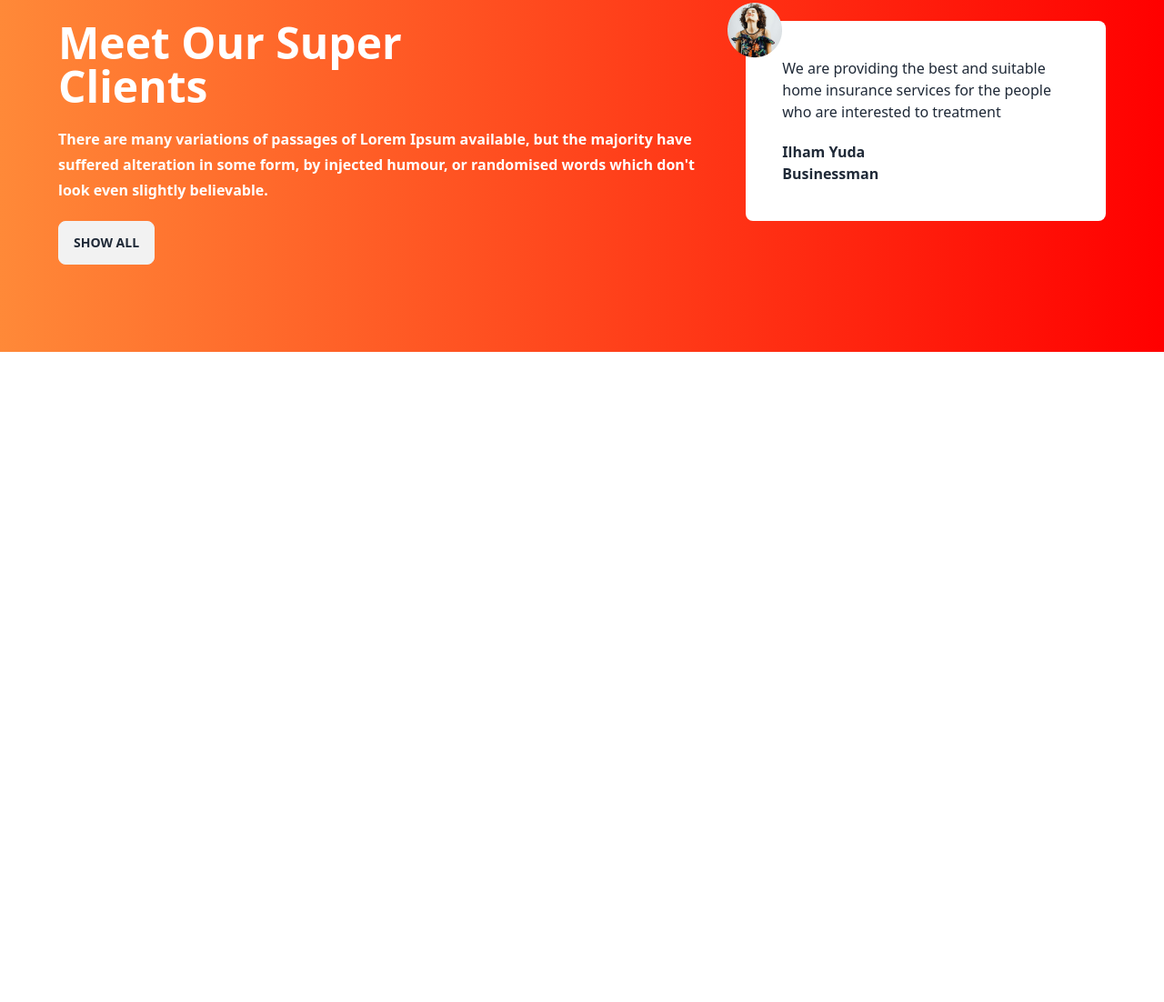
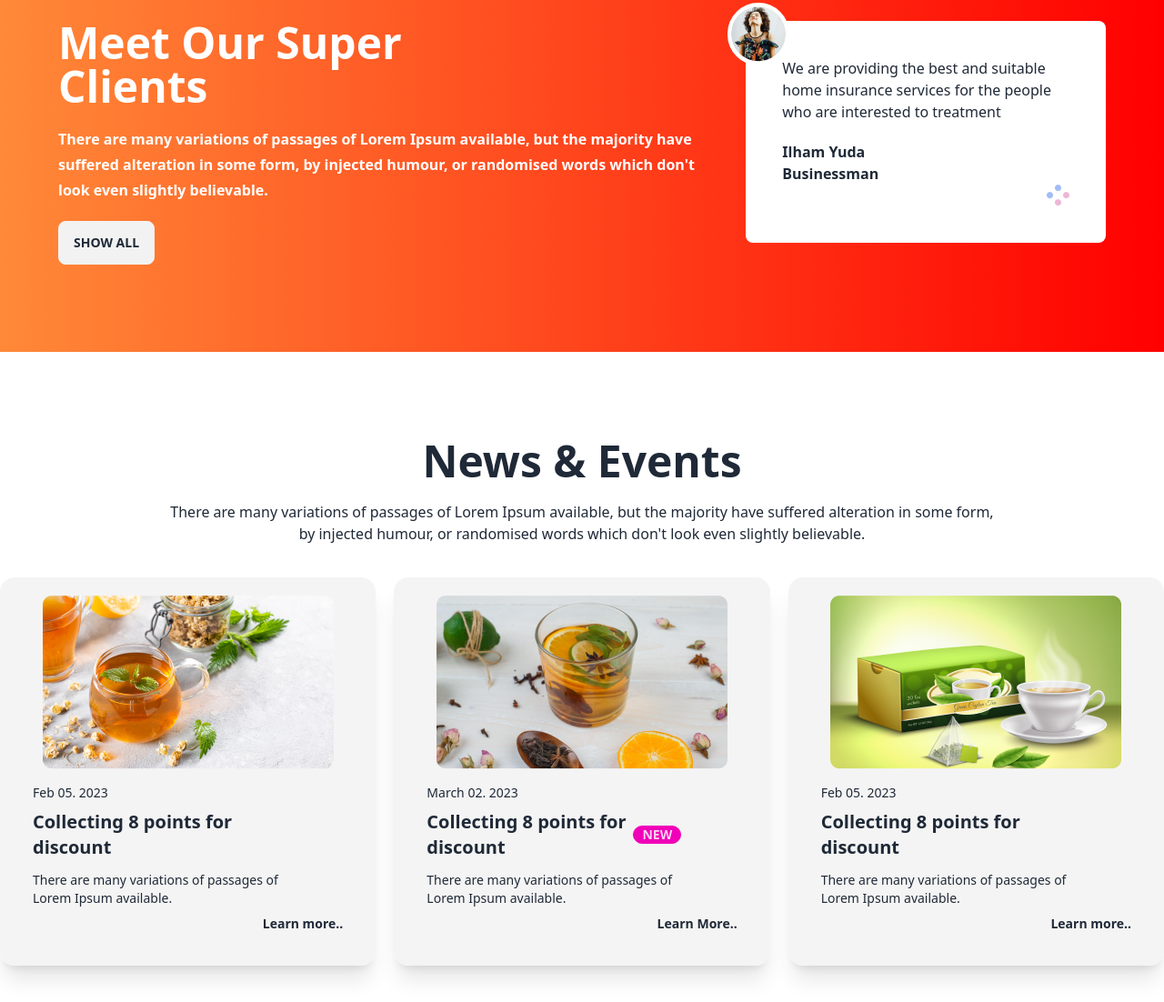
Before and after one commit to 2dn4bd/tea-house-with-daisy-ui, a plain HTML site: page index.html in a window 1280 px wide. Shown: the part 1896-2998 px from the top of the page at 91% size. Before the commit the page ends 2379 px from the top, so only its background shows below. Drawn offline with nearby package versions, Linux system fonts and the light colour scheme.

Commit message:
some problem fix

```diff
--- a/index.html
+++ b/index.html
@@ -29,6 +29,10 @@
 <style>
   .font-manrope{
     font-family: 'Manrope', sans-serif;
+
+  }
+  body{
+    overflow-x: hidden;
   }
 </style>
 </head>
@@ -152,7 +156,7 @@
       <div>
         <!-- this is review div -->
         <div class="p-10 rounded-lg bg-white relative">
-          <img class="absolute -top-5 -left-5" src="images/client.png" alt="">
+          <img class="absolute -top-5 -left-5 border-4 border-white rounded-full bg-white" src="images/client.png" alt="">
           <p>
             We are providing the best and suitable home insurance services for the people who are interested to treatment
           </p>
@@ -162,7 +166,71 @@
           <h5 class="font-semibold">
             Businessman
           </h5>
+          <div class="flex justify-end">
+          <img src="images/circles.png" alt="">
         </div>
+        </div>
+      </div>
+    </section>
+    <!-- this is news and events section -->
+    <section class="mb-10">
+      <h2 class="text-center font-extrabold text-5xl mb-5">
+        News & Events
+      </h2>
+      <p class="font-medium text-center mb-9">
+        There are many variations of passages of Lorem Ipsum available, but the majority have suffered alteration in some form, <br> by injected humour, or randomised words which don't look even slightly believable.
+      </p>
+      <div class="grid grid-cols-1 md:grid-cols-2 lg:grid-cols-3 gap-5 bg-white justify-center ">
+        <!-- this is card one -->
+        <div class="card card-compact p-5 bg-gradient-to-r from-[#F4F4F4] to-[#f4f4f4] shadow-xl">
+          <figure><img src="images/news-3.png" alt="Shoes" /></figure>
+          <div class="card-body">
+            <p>Feb 05. 2023</p>
+            <h2 class="card-title">Collecting 8 points for <br> discount</h2>
+            <p class="font-medium">There are many variations of passages of  <br> Lorem Ipsum available.</p>
+            <div class="card-actions justify-end">
+              <h2 class="font-bold">
+                Learn more..
+              </h2>
+            </div>
+          </div>
+        </div>
+        <!-- this is card two -->
+
+        <div class="card card-compact p-5 bg-gradient-to-r from-[#F4F4F4] to-[#f4f4f4] shadow-xl">
+          <figure><img src="images/news-2.png" alt="Shoes" /></figure>
+          <div class="card-body">
+            <p>
+              March 02. 2023
+            </p>
+            <h2 class="card-title">
+              Collecting 8 points for  <br> discount
+              <div class="badge badge-secondary">NEW</div>
+            </h2>
+            <p>There are many variations of passages of <br> Lorem Ipsum available.</p>
+            <div class="card-actions justify-end">
+              <h3 class="font-bold">
+                Learn More..
+              </h3>
+            </div>
+          </div>
+        </div>
+
+<!-- this is card three -->
+<div class="card card-compact p-5 bg-gradient-to-r from-[#F4F4F4] to-[#f4f4f4] shadow-xl">
+  <figure><img src="images/news-1.png" alt="Shoes" /></figure>
+  <div class="card-body">
+    <p>Feb 05. 2023</p>
+    <h2 class="card-title ">Collecting 8 points for <br> discount</h2>
+    <p class="font-medium">There are many variations of passages of  <br> Lorem Ipsum available.</p>
+    <div class="card-actions justify-end">
+      <h2 class="font-bold">
+        Learn more..
+      </h2>
+    </div>
+  </div>
+</div>
+
       </div>
     </section>
   </main>
```
